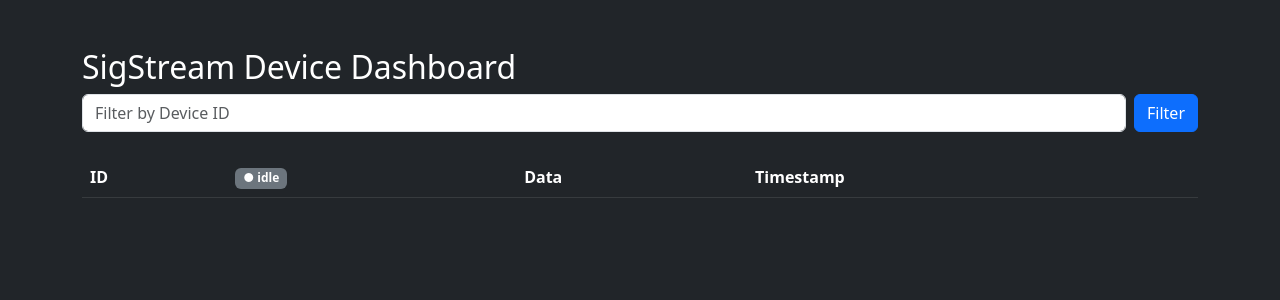
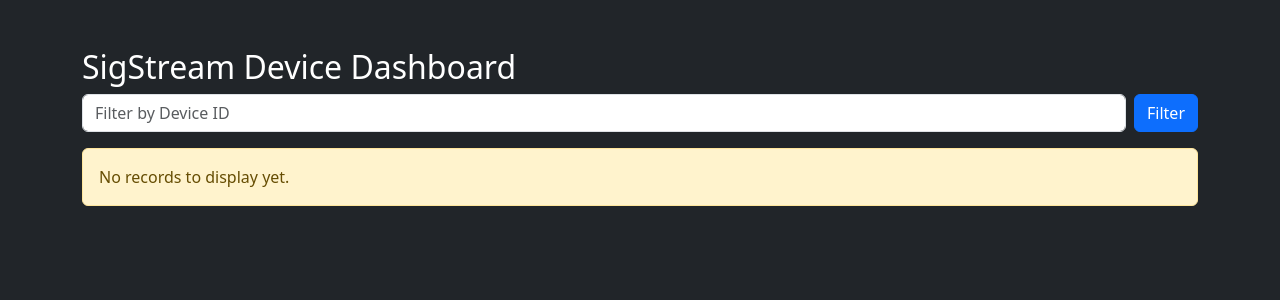
Before and after one commit to TrevorKuhlmann/Sigstream-Cloud, a FastAPI app: template templates/dashboard.html in a window 1280 px wide. Shown: the top 300 px of the page. Run offline with FastAPI, Linux system fonts and the light colour scheme; the template is opened without the code that fills it, so the values that code supplies are empty.

Commit message:
dashboard changes 2

```diff
--- a/templates/dashboard.html
+++ b/templates/dashboard.html
@@ -1,30 +1,27 @@
 <!DOCTYPE html>
 <html lang="en">
 <head>
-    <meta http-equiv="refresh" content="5">
   <meta charset="UTF-8">
   <title>SigStream Dashboard</title>
+  <meta http-equiv="refresh" content="5">
   <link href="https://cdn.jsdelivr.net/npm/bootstrap@5.3.0/dist/css/bootstrap.min.css" rel="stylesheet">
 </head>
 <body class="bg-dark text-white">
   <div class="container mt-5">
     <h2>SigStream Device Dashboard</h2>
+
+    <!-- Filter form -->
     <form method="get" class="mb-3 d-flex">
       <input name="device_id" class="form-control me-2" placeholder="Filter by Device ID" value="{{ filter_id or '' }}">
       <button class="btn btn-primary">Filter</button>
     </form>
-      <table class="table table-dark table-striped mt-4">
+
+    {% if records %}
+      <table class="table table-dark table-striped">
         <thead>
           <tr>
             <th>ID</th>
-          <td>
-            {{ row.device_id }}
-            {% if (loop.index0 == 0 or row.timestamp > (records[0].timestamp - 60)) %}
-              <span class="badge bg-success">● online</span>
-            {% else %}
-              <span class="badge bg-secondary">● idle</span>
-            {% endif %}
-          </td>
+            <th>Device ID</th>
             <th>Data</th>
             <th>Timestamp</th>
           </tr>
@@ -33,13 +30,23 @@
           {% for row in records %}
           <tr>
             <td>{{ row.id }}</td>
-          <td>{{ row.device_id }}</td>
+            <td>
+              {{ row.device_id }}
+              {% if loop.index0 == 0 or row.timestamp > (records[0].timestamp - 60) %}
+                <span class="badge bg-success">● online</span>
+              {% else %}
+                <span class="badge bg-secondary">● idle</span>
+              {% endif %}
+            </td>
             <td>{{ row.data }}</td>
             <td>{{ row.timestamp }}</td>
           </tr>
           {% endfor %}
         </tbody>
       </table>
+    {% else %}
+      <div class="alert alert-warning">No records to display yet.</div>
+    {% endif %}
   </div>
 </body>
 </html>
```
Lines whose indentation alone changed are shown as unchanged.
